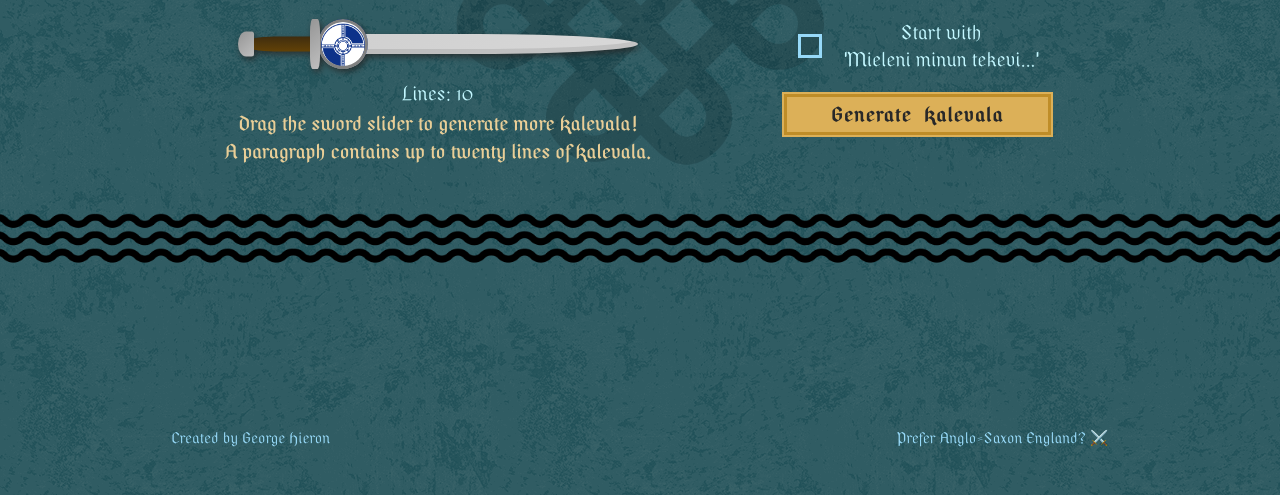
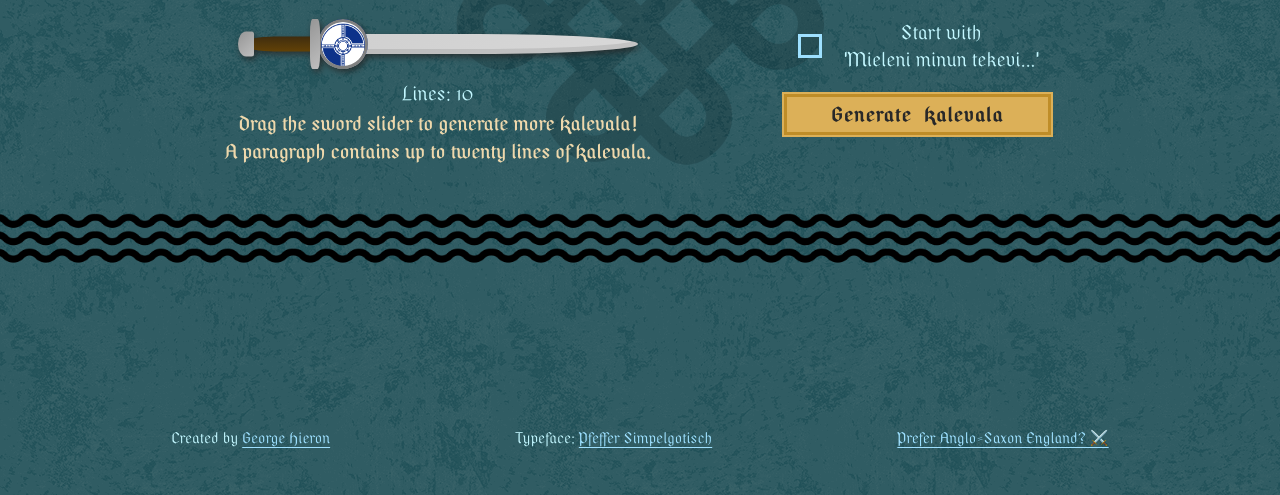
Before and after one commit to georgehieron/kalevala-generator, a plain HTML site: page index.html in a window 1280 px wide. Shown: the part 305-800 px from the top of the page. Drawn offline with Linux system fonts and the light colour scheme; a web font is replaced by a local one.

Commit message:
Accessibility improvements. Typeface credit

```diff
--- a/index.html
+++ b/index.html
@@ -69,8 +69,9 @@
 
         <footer>
             <div class="footer-links container viewport-padding">
-                <small><a href="https://github.com/georgehieron" target="_blank" rel="nofollow">Created by George Hieron</a></small>
-                <small><a href="https://www.beowulfipsum.com" target="_blank">Prefer Anglo-Saxon England? ⚔️</a></small>
+                <small>Created by <a href="https://www.ghrn.dev/en/">George Hieron</a></small>
+                <small>Typeface: <a href="http://robert-pfeffer.net/schriftarten/englisch/index.html">Pfeffer Simpelgotisch</a></small>
+                <small><a href="https://www.beowulfipsum.com">Prefer Anglo-Saxon England? ⚔️</a></small>
             </div>
         </footer>
     </div>
--- a/sass/base/_typography.scss
+++ b/sass/base/_typography.scss
@@ -90,11 +90,14 @@ p {
 a {
     color: $main-color;
     transition: $transition;
-    text-decoration: none;
+    text-decoration: underline;
+    text-underline-offset: 0.3em;
+    text-decoration-thickness: 0.1em;
 
     &:focus,
     &:hover {
         color: $main-color--light;
+        text-decoration-style: wavy;
     }
 
     &:focus {
--- a/sass/base/_variables.scss
+++ b/sass/base/_variables.scss
@@ -4,12 +4,12 @@ $base-color: #1d4f57;
 $base-color--mid: darken($base-color, 10%);
 $base-color--dark: darken($base-color, 20%);
 
-$main-color: rgb(151, 217, 248);
+$main-color: #9ee0ff;
 $main-color--light: #c3f7ff;
 $main-color--dark: darken($main-color, 15%);
 
 $accent-color: #dcb058;
-$accent-color--light: lighten($accent-color, 15%);
+$accent-color--light: lighten($accent-color, 20%);
 $accent-color--dark: darken($accent-color, 15%);
 $accent-color--darker: darken($accent-color, 25%);
 $accent-color--translucent: rgba(220, 176, 88, .5);
```
Also changed, not shown: css/main.css, 1 other file.
